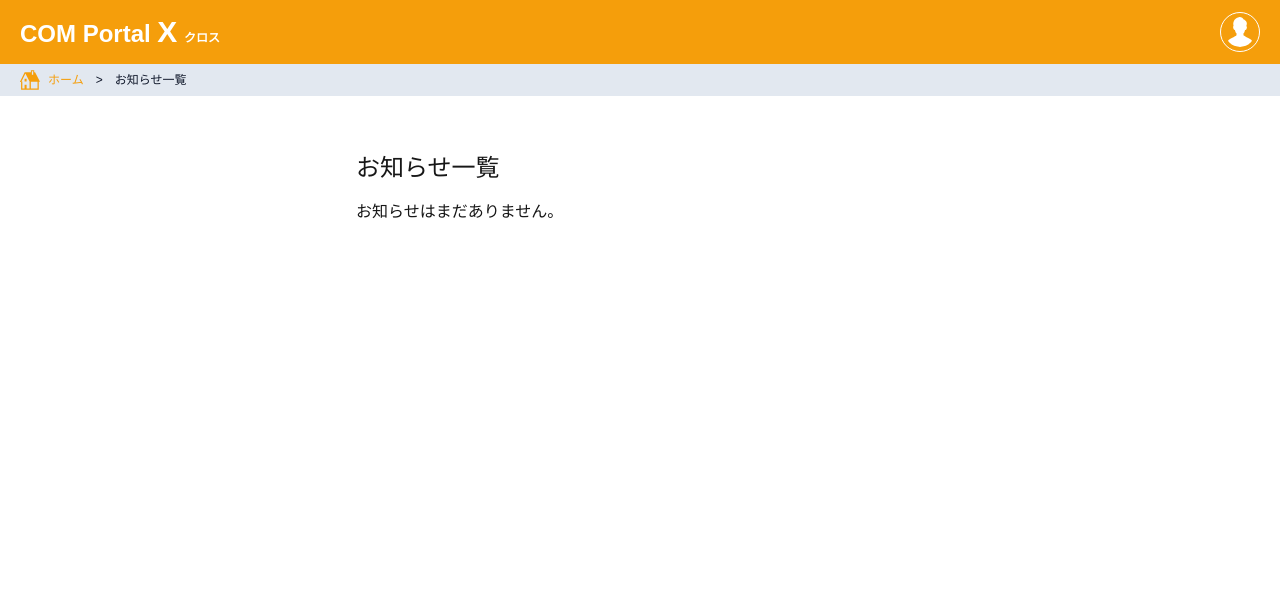
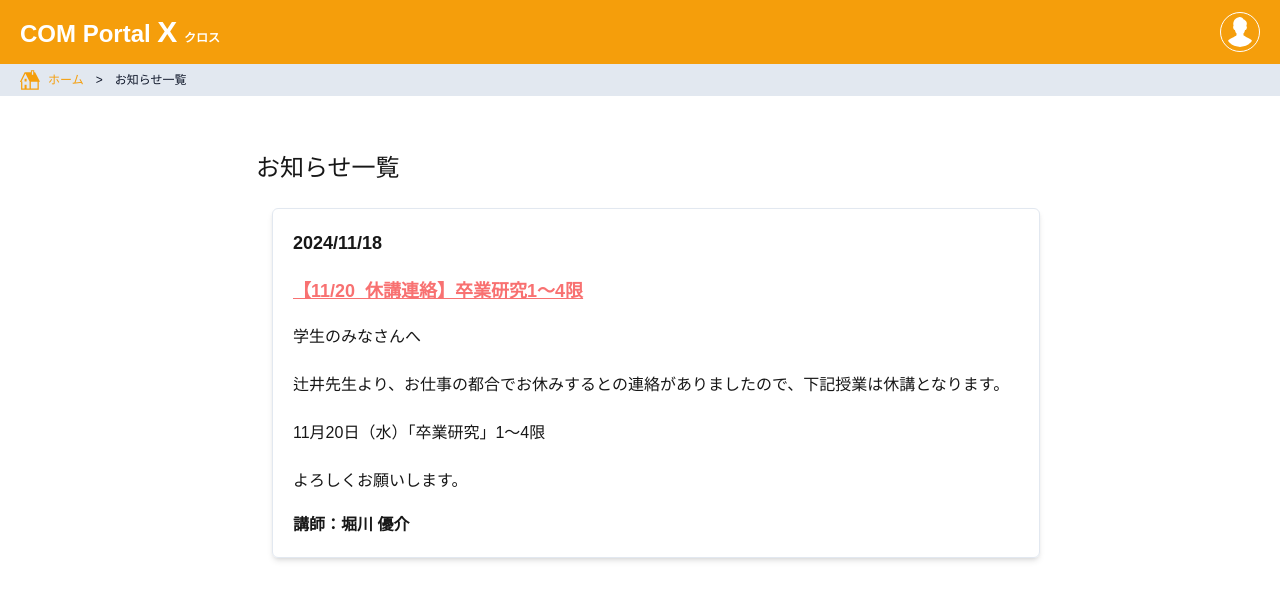
Before and after one commit to rikiyqhks/com-portal-x, a Next.js app: page /notification in a window 1280 px wide. Shown: the top 600 px of the page. Built offline with nearby package versions, Linux system fonts and the light colour scheme.

Commit message:
お知らせのフロントエンドの追加

```diff
--- a/app/notification/page.tsx
+++ b/app/notification/page.tsx
@@ -2,18 +2,7 @@
 
 import { NextPage } from 'next'
 import { useEffect, useState } from 'react'
-
-// ダミーデータの読み込み
-import dummyNotification from '@/app/data/dummyNotification.json'
-
-// お知らせの型指定
-type Notification = {
-  id: number
-  title: string
-  breakdown: string
-  createdAt: string
-  owner: string
-}
+import { getNotifications, NotificationType } from '@/app/utils/getNotifications'
 
 /**
  * お知らせ一覧を表示するページ
@@ -22,28 +11,39 @@ type Notification = {
 const Notification: NextPage = () => {
 
   // アンケートを状態管理する配列
-  const [notifications, setNotifications] = useState<Notification[]>([])
+  const [notifications, setNotifications] = useState<NotificationType[]>([])
 
   /**
    * データベースから取得したお知らせを
    * 状態管理変数に代入する
    */
   useEffect(() => {
-    const notificationTemp: any[] = []
-
-    dummyNotification.map((notification: Notification) => {
-      notificationTemp.push(notification)
-    })
-
-    setNotifications(notificationTemp)
+    setNotifications(getNotifications)
   }, [])
 
   // メインコンテンツ
   return (
     <main className='w-full h-auto flex flex-col justify-center items-center gap-5 py-12'>
-      <section className='max-w-[300px] w-[300px] md:max-w-[600px] md:w-[600px] flex flex-col gap-4 px-4 py-2'>
+      <section className='max-w-[300px] w-[300px] md:max-w-[800px] md:w-[800px] flex flex-col gap-4 px-4 py-2'>
         <h1 className='text-xl md:text-2xl font-thin'>お知らせ一覧</h1>
-        <p>お知らせはまだありません。</p>
+        {/* お知らせ */}
+        <section className='max-w-[300px] w-[300px] md:max-w-[800px] md:w-[800px] flex flex-col gap-4 px-4 py-2'>
+          <ul className='flex flex-col justify-start gap-5'>
+            {notifications.length !== 0 ? notifications.map((notification: NotificationType) => (
+              <li
+                className='w-auto h-auto flex flex-col justify-center gap-5 border border-slate-200 rounded-md shadow-md p-5'
+                key={notification.id}
+              >
+                <h1 className='text-base md:text-lg font-bold'>{notification.createdAt}</h1>
+                <h1 className='text-base md:text-lg text-red-400 font-bold underline'>{notification.title}</h1>
+                <p className='whitespace-pre-wrap text-sm md:text-base'>{notification.breakdown}</p>
+                <p className='text-sm md:text-base font-bold'>講師：{notification.owner}</p>
+              </li>
+            )) : (
+              <li>お知らせはありません。</li>
+            )}
+          </ul>
+        </section>
       </section>
     </main>
   )
--- a/app/page.tsx
+++ b/app/page.tsx
@@ -1,6 +1,10 @@
+'use client'
+
 import { NextPage } from 'next'
+import { useEffect, useState } from 'react'
 import Link from 'next/link'
 import Image from 'next/image'
+import { getNotifications, NotificationType } from './utils/getNotifications'
 import Manual from '@/public/manual.svg'
 import Attention from '@/public/attention.svg'
 import HP from '@/public/hp.svg'
@@ -18,6 +22,18 @@ import Barcode from '@/public/barcode.svg'
  * @returns ホーム画面
  */
 const Home: NextPage = () => {
+
+  // アンケートを状態管理する配列
+  const [notifications, setNotifications] = useState<NotificationType[]>([])
+
+  /**
+   * データベースから取得したお知らせを
+   * 状態管理変数に代入する
+   */
+  useEffect(() => {
+    setNotifications(getNotifications)
+  }, [])
+
   // メインコンテンツ
   return (
     <main className='w-full h-auto flex flex-col justify-center items-center gap-5 py-12'>
@@ -164,9 +180,20 @@ const Home: NextPage = () => {
       </section>
       {/* お知らせ */}
       <section className='max-w-[300px] w-[300px] md:max-w-[600px] md:w-[600px] flex flex-col gap-4 px-4 py-2'>
-        <h1 className='text-xl font-thin'>未読お知らせ(0)</h1>
+        <h1 className='text-xl font-thin'>お知らせ</h1>
         <div className='w-auto h-40 flex flex-col justify-between border border-slate-200 rounded-md shadow-md p-5'>
-          <p className='text-sm'>未読のお知らせはまだありません</p>
+          <div className='flex flex-col justify-start'>
+            {notifications.length !== 0 ? (
+              <div
+                className='flex flex-col justify-center gap-2'
+              >
+                <h1 className='text-sm md:text-lg font-bold'>{notifications[0].createdAt}</h1>
+                <h1 className='text-sm md:text-lg text-red-400 font-bold'>{notifications[0].title}</h1>
+              </div>
+            ) : (
+              <p>お知らせはありません。</p>
+            )}
+          </div>
           <Link
             className='flex flex-row justify-end items-center text-sm font-bold hover:underline'
             href='/notification'
--- /dev/null
+++ b/app/utils/getNotifications.tsx
@@ -0,0 +1,27 @@
+// ダミーデータの読み込み
+import dummyNotification from '@/app/data/dummyNotification.json'
+
+// お知らせの型指定
+export type NotificationType = {
+  id: number
+  title: string
+  breakdown: string
+  createdAt: string
+  owner: string
+}
+
+/**
+ * データベースからお知らせ一覧を取得するメソッド
+ * @returns お知らせ一覧
+ */
+export const getNotifications = () => {
+
+  // アンケートを状態管理する配列
+  const notifications: any[] = []
+
+  dummyNotification.map((notification: NotificationType) => {
+    notifications.push(notification)
+  })
+
+  return notifications
+}
```
